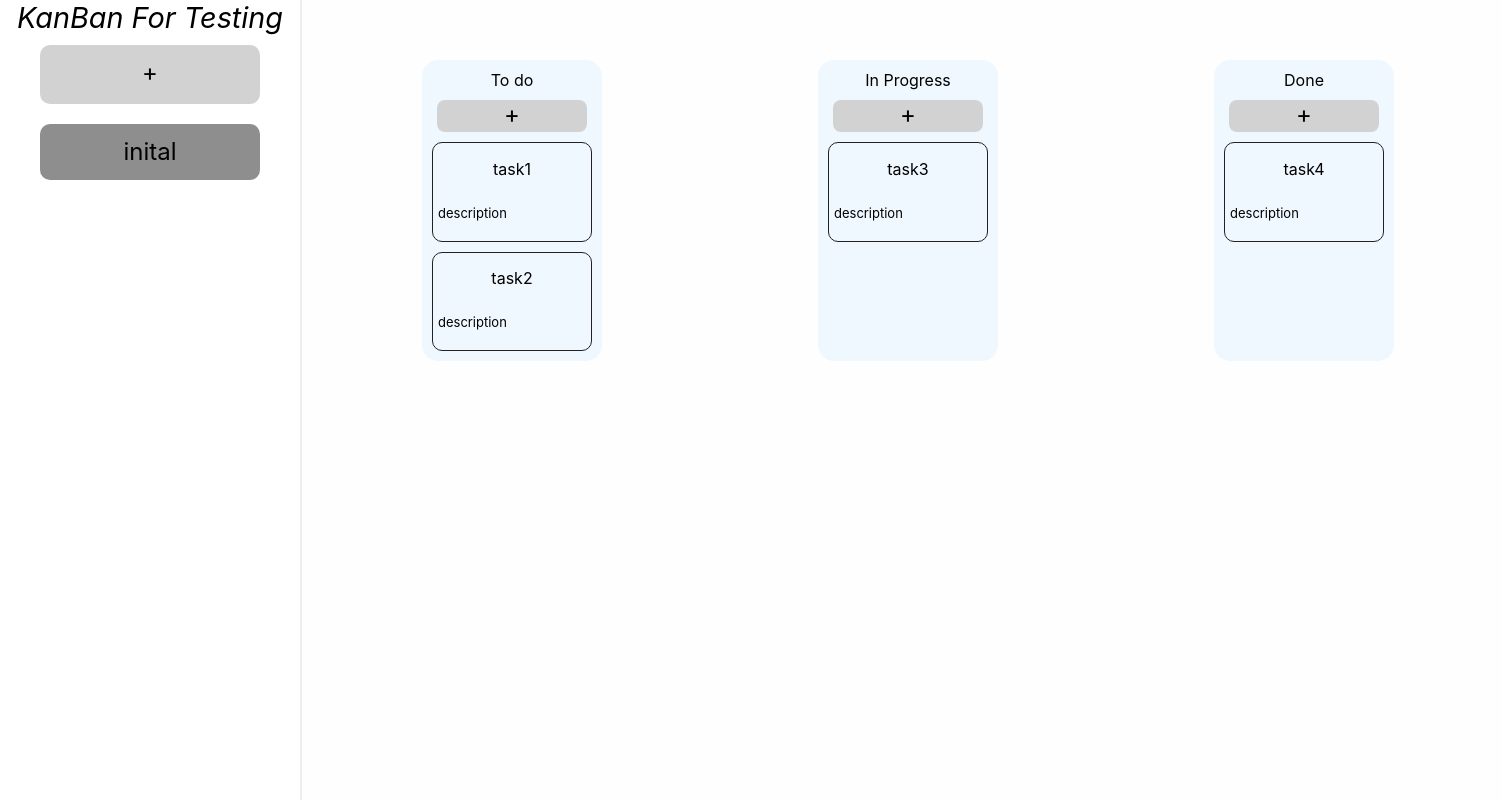
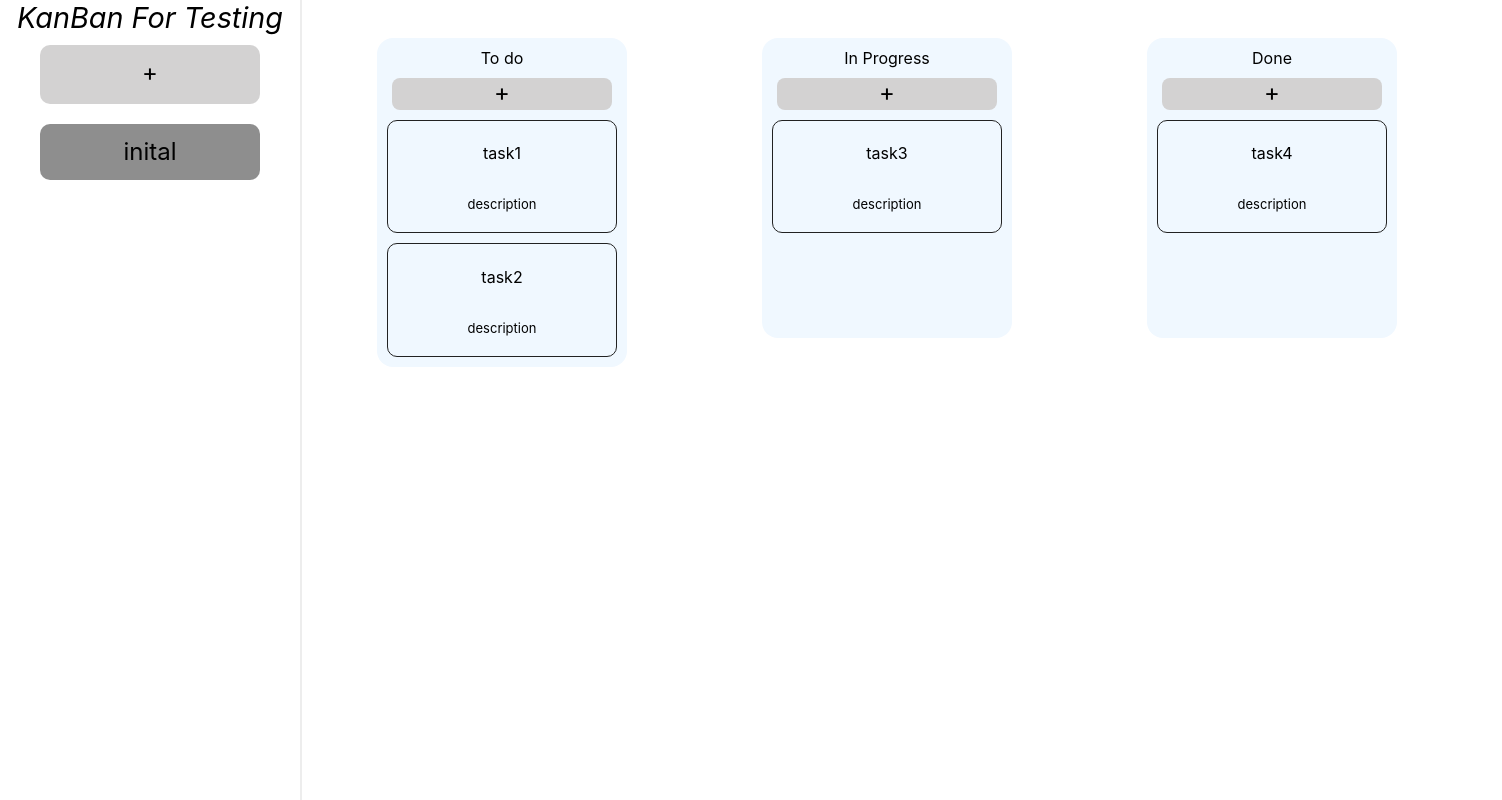
Before and after one commit to rmit-s3712674-Sijie-Shi/KanBan-copy, a React (Create React App) app: page / in a window 1280 px wide. Shown: the top 800 px of the page, 1502 px wide, since content can reach past the window. Built offline with nearby package versions, Linux system fonts and the light colour scheme.

Commit message:
change css

```diff
--- a/src/components/taskbox/taskbox.js
+++ b/src/components/taskbox/taskbox.js
@@ -66,7 +66,7 @@ const TaskBox = ({ events, setEvents, currentEvent, setCurrentEvent }) => {
     return (
         <>
             <DragDropContext onDragEnd={(result) => handleDragEnd(result)}>
-                <div className={`task-box `}>
+                <div>
                     <div className={styles.container}>
                         <Droppable droppableId={"todo"}>
                             {(provided, snapshot) => (
--- a/src/components/taskbox/taskbox.module.css
+++ b/src/components/taskbox/taskbox.module.css
@@ -11,17 +11,19 @@
 
 .column{
     background-color: aliceblue;
-    min-width: 150px;
+    width: 250px;
+    height: fit-content;
+    min-width: 250px;
     min-height: 300px;
+    max-width: 250px;
     align-items: center;
     text-align: center;
     border-radius: 1rem;
-
 }
 
 .addButton {
     font-size: 1.5em;
-    width: 150px;
+    width: 220px;
     border-radius: 0.5rem;
     margin: 10px 15px 10px 15px;
     transition: 0.5s;
--- a/src/components/tastcard/taskcard.module.css
+++ b/src/components/tastcard/taskcard.module.css
@@ -3,7 +3,6 @@
     border: 0.1px solid rgb(34, 34, 34);
     border-radius: 10px;
     margin: 10px;
-    transition: 1.5s;
 }
 
 .taskTitle {
@@ -13,10 +12,9 @@
 }
 
 .description {
-    text-align: left;
+    text-align: center;
     font-size: small;
     margin-bottom: 20px;
-    margin-left: 5px;
 }
 
 /* .removeBar {
```
